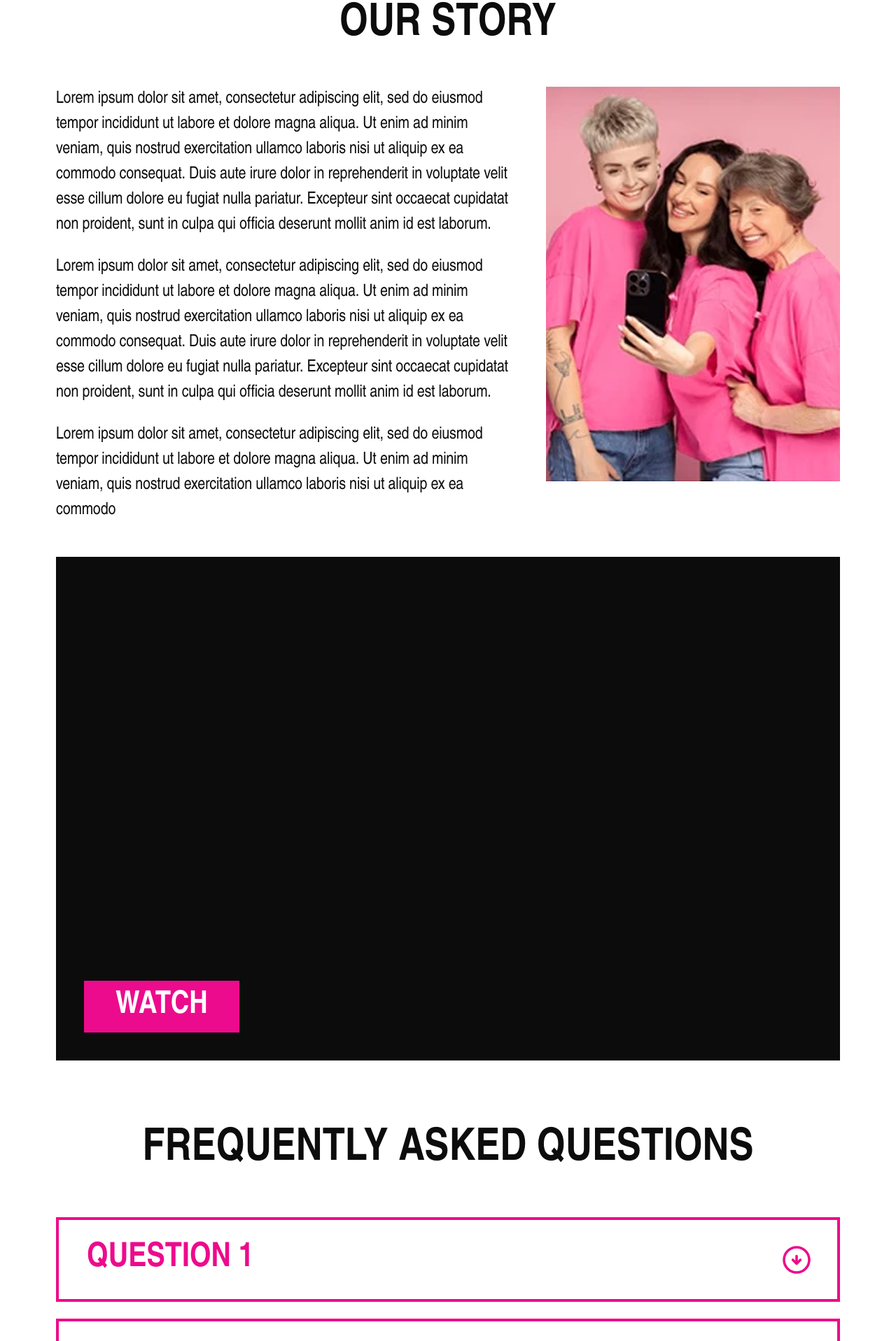
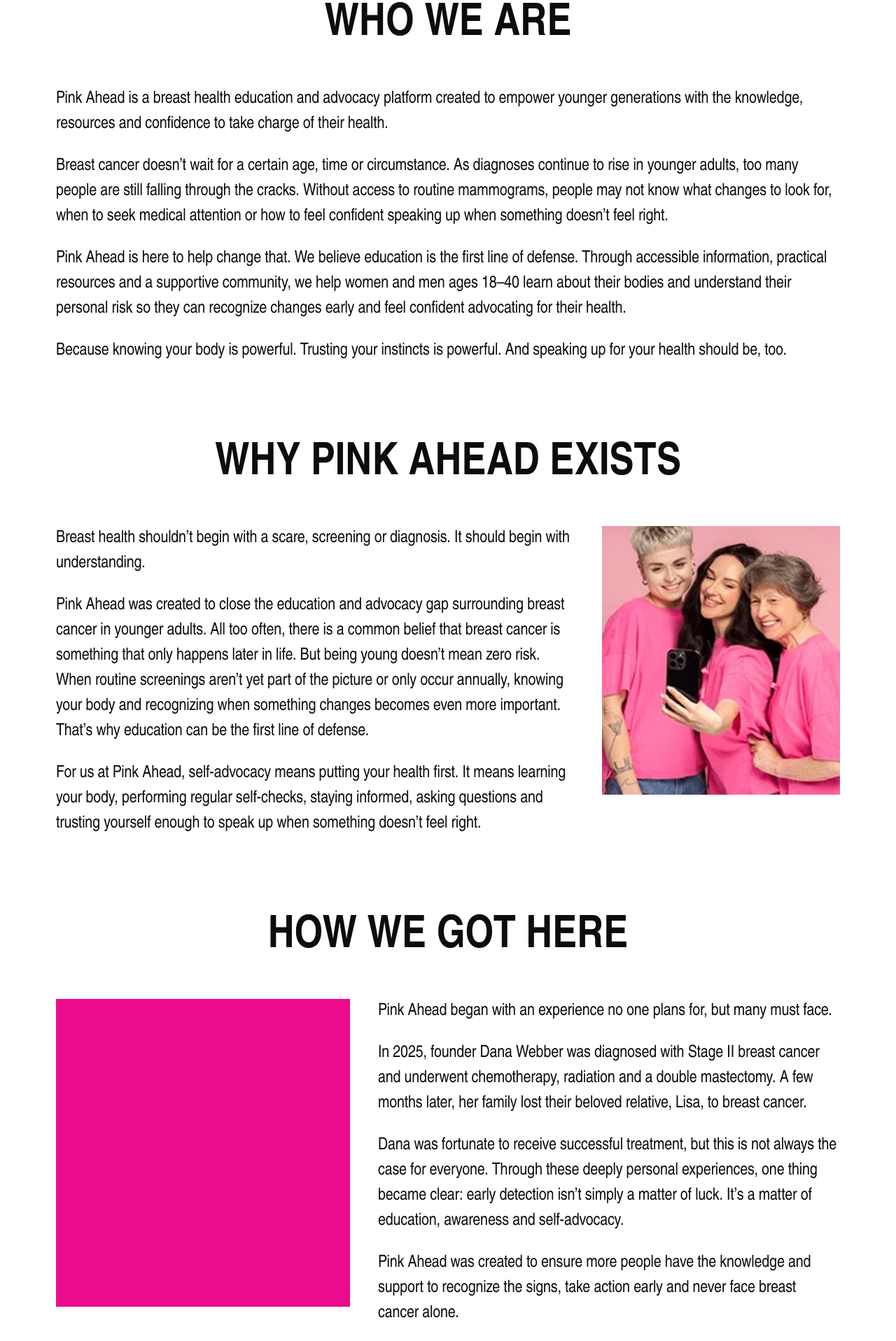
Before and after one commit to The-Agency-at-UF/Pink-Ahead, a Next.js app: page /about in a window 1280 px wide. Shown: the part 699-2616 px from the top of the page at 70% size. Built offline with nearby package versions, Linux system fonts and the light colour scheme; a web font is replaced by a local one; what @iconify/tailwind4 would draw is missing.

Commit message:
feat: updated about page
translated from figma, to updated copy and extended page contents

```diff
--- a/components/about/OurStorySection.tsx
+++ b/components/about/OurStorySection.tsx
@@ -3,24 +3,46 @@
 import SmallButton from "@/components/SmallButton";
 import { PINK, DARK, acuminBold, acuminRegular } from "@/app/styles/tokens";
 
-const LOREM =
-  "Lorem ipsum dolor sit amet, consectetur adipiscing elit, sed do eiusmod tempor incididunt ut labore et dolore magna aliqua. Ut enim ad minim veniam, quis nostrud exercitation ullamco laboris nisi ut aliquip ex ea commodo consequat. Duis aute irure dolor in reprehenderit in voluptate velit esse cillum dolore eu fugiat nulla pariatur. Excepteur sint occaecat cupidatat non proident, sunt in culpa qui officia deserunt mollit anim id est laborum.";
+const WHO_WE_ARE = [
+  "Pink Ahead is a breast health education and advocacy platform created to empower younger generations with the knowledge, resources and confidence to take charge of their health.",
+  "Breast cancer doesn’t wait for a certain age, time or circumstance. As diagnoses continue to rise in younger adults, too many people are still falling through the cracks. Without access to routine mammograms, people may not know what changes to look for, when to seek medical attention or how to feel confident speaking up when something doesn’t feel right.",
+  "Pink Ahead is here to help change that. We believe education is the first line of defense. Through accessible information, practical resources and a supportive community, we help women and men ages 18–40 learn about their bodies and understand their personal risk so they can recognize changes early and feel confident advocating for their health.",
+  "Because knowing your body is powerful. Trusting your instincts is powerful. And speaking up for your health should be, too.",
+];
 
-export default function OurStorySection() {
+const WHY_WE_EXIST = [
+  "Breast health shouldn’t begin with a scare, screening or diagnosis. It should begin with understanding.",
+  "Pink Ahead was created to close the education and advocacy gap surrounding breast cancer in younger adults. All too often, there is a common belief that breast cancer is something that only happens later in life. But being young doesn’t mean zero risk. When routine screenings aren’t yet part of the picture or only occur annually, knowing your body and recognizing when something changes becomes even more important. That’s why education can be the first line of defense.",
+  "For us at Pink Ahead, self-advocacy means putting your health first. It means learning your body, performing regular self-checks, staying informed, asking questions and trusting yourself enough to speak up when something doesn’t feel right.",
+];
+
+const HOW_WE_GOT_HERE = [
+  "Pink Ahead began with an experience no one plans for, but many must face.",
+  "In 2025, founder Dana Webber was diagnosed with Stage II breast cancer and underwent chemotherapy, radiation and a double mastectomy. A few months later, her family lost their beloved relative, Lisa, to breast cancer.",
+  "Dana was fortunate to receive successful treatment, but this is not always the case for everyone. Through these deeply personal experiences, one thing became clear: early detection isn’t simply a matter of luck. It’s a matter of education, awareness and self-advocacy.",
+  "Pink Ahead was created to ensure more people have the knowledge and support to recognize the signs, take action early and never face breast cancer alone.",
+];
+
+const LOOKING_FORWARD = [
+  "We envision Pink Ahead becoming a trusted community where breast health education and advocacy no longer feel sterile — a place people turn to for reliable information, practical resources, inspiring stories and connections that remind you that you are never alone.",
+  "We aren’t stopping there, though. We want Pink Ahead to be more than a resource. We want it to become a movement, empowering people to know their bodies, prioritize early detection, trust their instincts and advocate for both themselves and the people they love.",
+];
+
+function Heading({ children }: { children: string }) {
   return (
-    <section className="w-full bg-white pt-12 lg:pt-20 pb-0 px-6 md:px-10 lg:px-20">
     <h2
       className="text-center mb-6 lg:mb-10 text-[40px] md:text-[52px] lg:text-[64px]"
       style={{ ...acuminBold, color: DARK }}
     >
-        OUR STORY
+      {children}
     </h2>
+  );
+}
 
-      {/* Two-column: text left, photo right */}
-      <div className="flex flex-col lg:flex-row gap-10 items-center lg:items-start">
-        {/* Text — fills remaining width */}
+function Paragraphs({ paras }: { paras: string[] }) {
+  return (
     <div className="flex-1 space-y-6">
-          {[LOREM, LOREM, LOREM.slice(0, 220)].map((para, i) => (
+      {paras.map((para, i) => (
         <p
           key={i}
           className="text-[18px] md:text-[20px] lg:text-[24px]"
@@ -35,30 +57,63 @@
         </p>
       ))}
     </div>
+  );
+}
 
-        {/* Photo — max 420x564 px */}
-        <div
-          className="w-full max-w-[420px] aspect-[420/564] flex-shrink-0 overflow-hidden relative"
-        >
+export default function OurStorySection() {
+  return (
+    <section className="w-full bg-white pt-12 lg:pt-20 pb-0 px-6 md:px-10 lg:px-20 space-y-16 lg:space-y-24">
+      <div>
+        <Heading>WHO WE ARE</Heading>
+        <Paragraphs paras={WHO_WE_ARE} />
+      </div>
+
+      {/* Two-column: text left, photo right */}
+      <div>
+        <Heading>WHY PINK AHEAD EXISTS</Heading>
+        <div className="flex flex-col lg:flex-row gap-10 items-center lg:items-start">
+          <Paragraphs paras={WHY_WE_EXIST} />
+
+          {/* Photo — max 340x384 px */}
+          <div className="w-full max-w-[340px] aspect-[340/384] flex-shrink-0 overflow-hidden relative">
             <Image
               src={imgWomen}
               alt="Three women smiling"
               fill
               className="object-cover"
-            sizes="420px"
+              sizes="340px"
             />
           </div>
         </div>
+      </div>
+
+      {/* Two-column: photo left, text right */}
+      <div>
+        <Heading>HOW WE GOT HERE</Heading>
+        <div className="flex flex-col-reverse lg:flex-row gap-10 items-center lg:items-start">
+          {/* shortcut: pink block stands in for the founder photo until we have it */}
+          <div
+            className="w-full max-w-[420px] aspect-[420/440] flex-shrink-0"
+            style={{ backgroundColor: PINK }}
+          />
+          <Paragraphs paras={HOW_WE_GOT_HERE} />
+        </div>
+      </div>
+
+      <div>
+        <Heading>LOOKING FORWARD</Heading>
+        <Paragraphs paras={LOOKING_FORWARD} />
 
         {/* Video placeholder with WATCH button inside */}
         <div
-        className="mt-12 relative h-[300px] md:h-[500px] lg:h-[720px]"
+          className="mt-12 lg:mt-16 relative h-[300px] md:h-[500px] lg:h-[720px]"
           style={{ backgroundColor: DARK }}
         >
           <div className="absolute bottom-10 left-10">
             <SmallButton label="WATCH" />
           </div>
         </div>
+      </div>
     </section>
   );
 }
```
Lines whose indentation alone changed are shown as unchanged.
